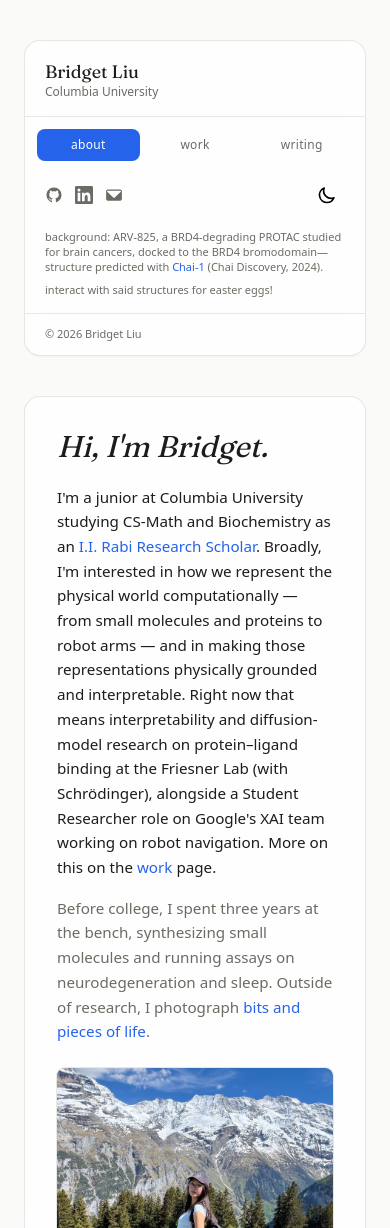
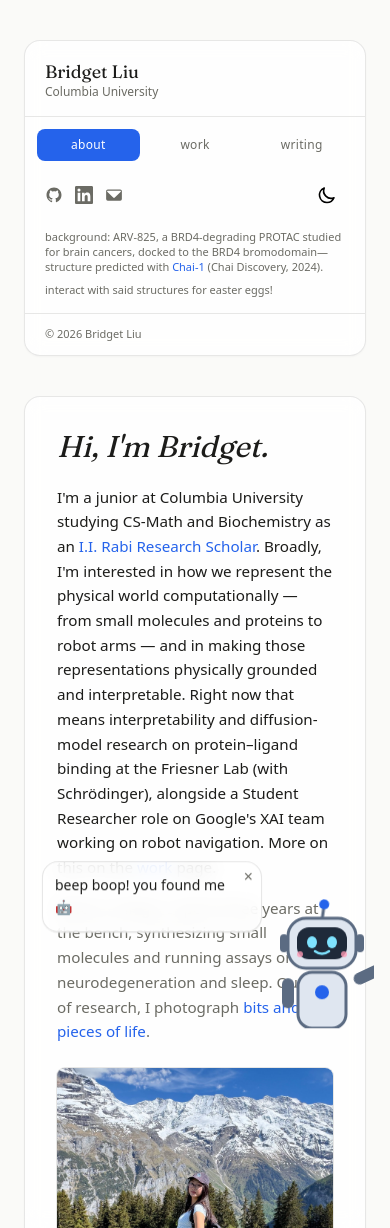
Before and after one commit to yuen-liu/portfolio, a Next.js app: page / in a window 390 px wide. Shown: the top 1228 px of the page. Built offline with nearby package versions, Linux system fonts and the light colour scheme.

Commit message:
added robot easter egg

```diff
--- a/src/app/globals.css
+++ b/src/app/globals.css
@@ -67,3 +67,47 @@
 .prose p {
   margin-bottom: 1.25em;
 }
+
+/* Robot easter egg (src/components/RobotEgg.tsx) */
+.robot-egg {
+  transform: translateY(110%);
+  transition: transform 0.5s cubic-bezier(0.34, 1.56, 0.64, 1);
+}
+.robot-egg--in {
+  transform: translateY(0);
+}
+.robot-egg__bot {
+  cursor: pointer;
+  transition: transform 0.15s ease;
+}
+.robot-egg__bot:hover {
+  transform: translateY(-4px);
+}
+.robot-egg__antenna {
+  transform-origin: 52px 24px;
+  animation: robot-bob 1.6s ease-in-out infinite;
+}
+.robot-egg__eyes {
+  transform-origin: 52px 46px;
+  animation: robot-blink 4s infinite;
+}
+.robot-egg__wave {
+  transform-origin: 86px 84px;
+  animation: robot-wave 1.2s ease-in-out infinite;
+}
+@keyframes robot-bob {
+  0%, 100% { transform: rotate(-8deg); }
+  50% { transform: rotate(8deg); }
+}
+@keyframes robot-blink {
+  0%, 92%, 100% { transform: scaleY(1); }
+  95% { transform: scaleY(0.1); }
+}
+@keyframes robot-wave {
+  0%, 100% { transform: rotate(0deg); }
+  50% { transform: rotate(-150deg); }
+}
+@media (prefers-reduced-motion: reduce) {
+  .robot-egg { transition: none; }
+  .robot-egg__antenna, .robot-egg__eyes, .robot-egg__wave { animation: none; }
+}
--- a/src/app/layout.tsx
+++ b/src/app/layout.tsx
@@ -5,6 +5,7 @@ import { Analytics } from "@vercel/analytics/next";
 import { ThemeProvider } from "@/components/ThemeProvider";
 import Sidebar from "@/components/Sidebar";
 import MolecularField from "@/components/MolecularField";
+import RobotEgg from "@/components/RobotEgg";
 
 const inter = Inter({
   subsets: ["latin"],
@@ -50,6 +51,7 @@ export default function RootLayout({
               <main className="w-full">{children}</main>
             </div>
           </div>
+          <RobotEgg />
         </ThemeProvider>
         <Analytics />
       </body>
--- /dev/null
+++ b/src/components/RobotEgg.tsx
@@ -0,0 +1,121 @@
+"use client";
+
+import { useCallback, useEffect, useRef, useState } from "react";
+
+// A little robot that pops up from the bottom-right corner. Two triggers:
+// typing "robot" anywhere on the page (outside an input), or clicking my
+// name in the sidebar five times in quick succession — Sidebar dispatches
+// ROBOT_EVENT for that so this component can live at the layout root.
+// It has to: .panel uses backdrop-filter, which would turn any
+// position:fixed descendant of the sidebar into one positioned relative
+// to the card instead of the viewport.
+export const ROBOT_EVENT = "robot-egg";
+
+const SECRET = "robot";
+const AUTO_HIDE_MS = 12000;
+
+const LINES = [
+  "beep boop! you found me 🤖",
+  "I'm the robot Bridget is teaching to remember where it left things. It's going... okay.",
+  "fun fact: I can relocalize across a whole building. I still can't find my charger.",
+  "Bridget helped teach robots new tricks from smart-glasses videos — ask me about RoboMemo!",
+  "I promise my latent space is interpretable. Mostly.",
+  "click me again, I have more thoughts →",
+];
+
+export default function RobotEgg() {
+  const [visible, setVisible] = useState(false);
+  const [lineIdx, setLineIdx] = useState(0);
+  const hideTimer = useRef<ReturnType<typeof setTimeout> | null>(null);
+
+  const scheduleHide = useCallback(() => {
+    if (hideTimer.current) clearTimeout(hideTimer.current);
+    hideTimer.current = setTimeout(() => setVisible(false), AUTO_HIDE_MS);
+  }, []);
+
+  const show = useCallback(() => {
+    setLineIdx(0);
+    setVisible(true);
+    scheduleHide();
+  }, [scheduleHide]);
+
+  useEffect(() => {
+    let typed = "";
+    const onKey = (e: KeyboardEvent) => {
+      const t = e.target as HTMLElement | null;
+      if (t && (t.tagName === "INPUT" || t.tagName === "TEXTAREA" || t.isContentEditable)) return;
+      if (e.key.length !== 1) return;
+      typed = (typed + e.key.toLowerCase()).slice(-SECRET.length);
+      if (typed === SECRET) show();
+    };
+    window.addEventListener("keydown", onKey);
+    window.addEventListener(ROBOT_EVENT, show);
+    return () => {
+      window.removeEventListener("keydown", onKey);
+      window.removeEventListener(ROBOT_EVENT, show);
+      if (hideTimer.current) clearTimeout(hideTimer.current);
+    };
+  }, [show]);
+
+  const nextLine = () => {
+    setLineIdx((i) => (i + 1) % LINES.length);
+    scheduleHide();
+  };
+
+  return (
+    <div
+      className={`robot-egg fixed bottom-0 right-4 sm:right-8 z-50 flex items-end gap-2 ${
+        visible ? "robot-egg--in pointer-events-auto" : "pointer-events-none"
+      }`}
+      aria-hidden={!visible}
+    >
+      <div className="panel relative mb-24 max-w-[220px] p-3 pr-7 text-sm text-[var(--global-text-color)] leading-relaxed">
+        <button
+          onClick={() => setVisible(false)}
+          aria-label="Close"
+          tabIndex={visible ? 0 : -1}
+          className="absolute top-1.5 right-2 text-[var(--global-muted-color)] hover:text-[var(--global-text-color)] leading-none text-base"
+        >
+          ×
+        </button>
+        <p aria-live="polite">{LINES[lineIdx]}</p>
+      </div>
+
+      <button
+        onClick={nextLine}
+        aria-label="Robot — click for another line"
+        tabIndex={visible ? 0 : -1}
+        className="robot-egg__bot block"
+      >
+        <svg width="104" height="132" viewBox="0 0 104 132" aria-hidden="true">
+          {/* antenna */}
+          <g className="robot-egg__antenna">
+            <line x1="52" y1="8" x2="52" y2="24" stroke="#5b6b82" strokeWidth="3" strokeLinecap="round" />
+            <circle cx="52" cy="8" r="5" fill="var(--global-theme-color)" />
+          </g>
+          {/* head */}
+          <rect x="18" y="22" width="68" height="50" rx="18" fill="#dfe6f0" stroke="#5b6b82" strokeWidth="3" />
+          <rect x="27" y="31" width="50" height="32" rx="12" fill="#1f2a3a" />
+          <g className="robot-egg__eyes" fill="#7fe3ff">
+            <ellipse cx="42" cy="46" rx="5" ry="6" />
+            <ellipse cx="62" cy="46" rx="5" ry="6" />
+          </g>
+          <path d="M45 55 Q52 60 59 55" stroke="#7fe3ff" strokeWidth="2.5" fill="none" strokeLinecap="round" />
+          <circle cx="30" cy="58" r="3" fill="#ff9bb5" opacity="0.8" />
+          <circle cx="74" cy="58" r="3" fill="#ff9bb5" opacity="0.8" />
+          {/* ears */}
+          <rect x="10" y="38" width="8" height="18" rx="4" fill="#5b6b82" />
+          <rect x="86" y="38" width="8" height="18" rx="4" fill="#5b6b82" />
+          {/* body */}
+          <rect x="28" y="76" width="48" height="56" rx="14" fill="#dfe6f0" stroke="#5b6b82" strokeWidth="3" />
+          <circle cx="52" cy="96" r="7" fill="var(--global-theme-color)" />
+          {/* arms */}
+          <rect x="12" y="82" width="12" height="30" rx="6" fill="#5b6b82" />
+          <g className="robot-egg__wave">
+            <rect x="80" y="82" width="12" height="30" rx="6" fill="#5b6b82" />
+          </g>
+        </svg>
+      </button>
+    </div>
+  );
+}
--- a/src/components/Sidebar.tsx
+++ b/src/components/Sidebar.tsx
@@ -2,7 +2,9 @@
 
 import Link from "next/link";
 import { usePathname } from "next/navigation";
+import { useRef } from "react";
 import ThemeToggle from "./ThemeToggle";
+import { ROBOT_EVENT } from "./RobotEgg";
 
 const navItems = [
   { href: "/", label: "about" },
@@ -30,12 +32,25 @@ const socials = [
 
 export default function Sidebar() {
   const pathname = usePathname();
+  const nameClicks = useRef<number[]>([]);
+
+  const onNameClick = () => {
+    const now = Date.now();
+    nameClicks.current = [...nameClicks.current.filter((t) => now - t < 2000), now];
+    if (nameClicks.current.length >= 5) {
+      nameClicks.current = [];
+      window.dispatchEvent(new Event(ROBOT_EVENT));
+    }
+  };
 
   return (
     <aside className="pointer-events-auto lg:fixed lg:left-10 lg:top-10 lg:w-64 z-20 mb-10 lg:mb-0">
       <div className="panel overflow-hidden">
         <div className="px-5 pt-5 pb-4">
-          <h1 className="font-serif text-lg leading-tight text-[var(--global-text-color)]">
+          <h1
+            onClick={onNameClick}
+            className="font-serif text-lg leading-tight text-[var(--global-text-color)] select-none"
+          >
             Bridget Liu
           </h1>
           <p className="text-xs text-[var(--global-muted-color)]">Columbia University</p>
```
